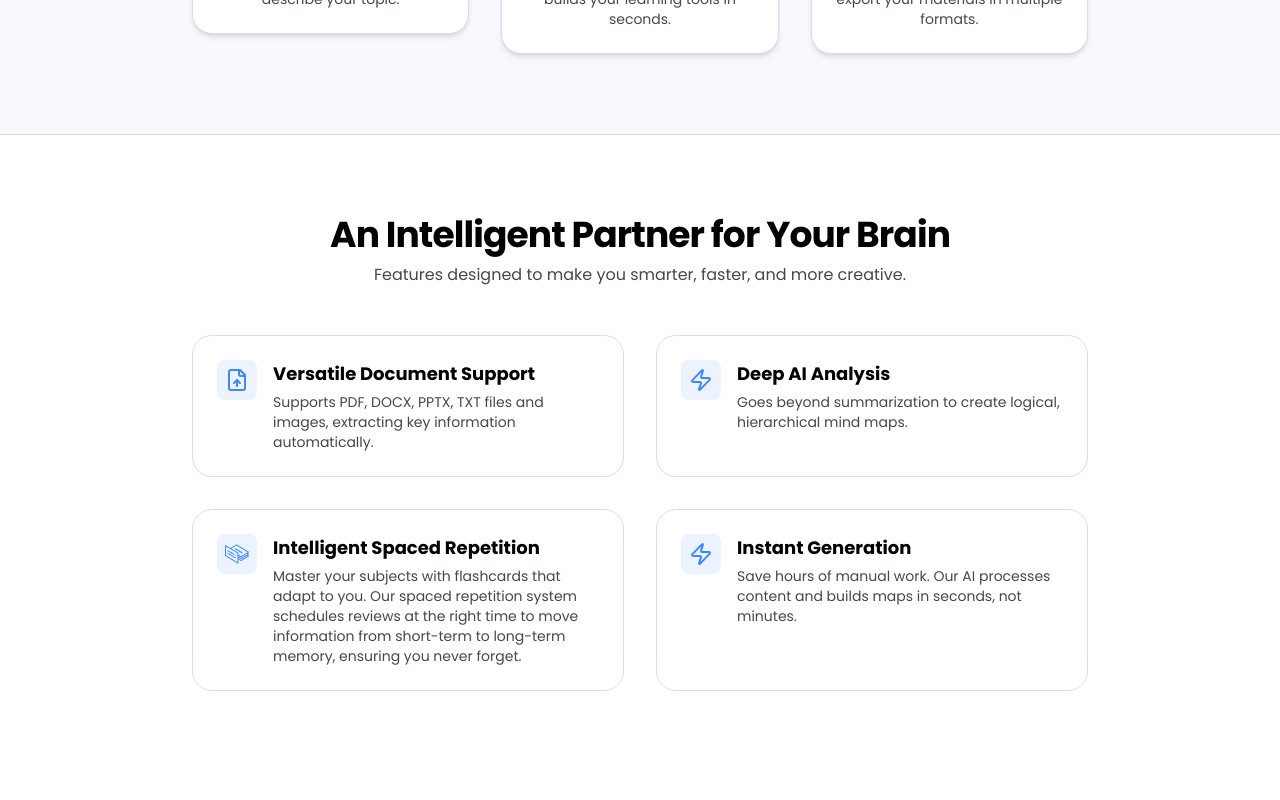
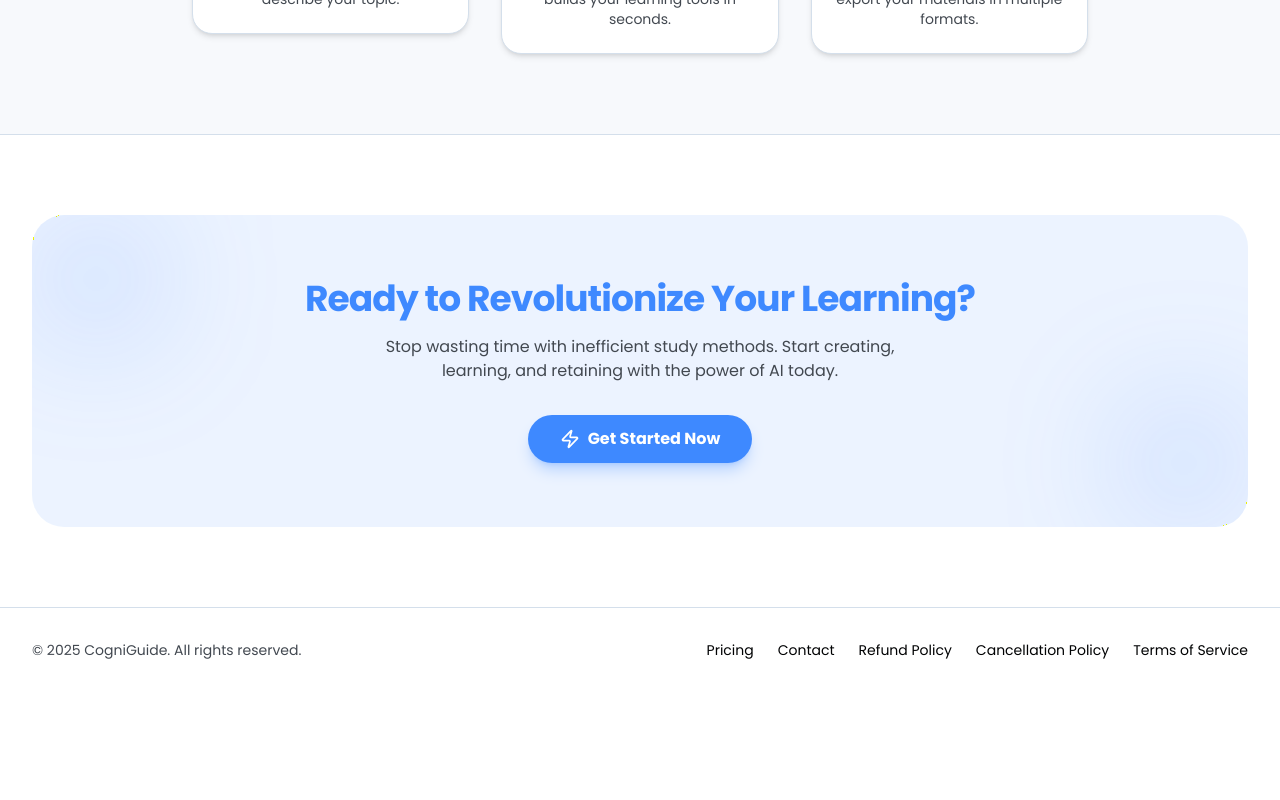
Before and after one commit to Led-adel-pilot/CogniGuide, a Next.js app: page / in a window 1280 px wide. Shown: the part 2700-3500 px from the top of the page. After the commit the page ends 3392 px from the top, so only its background shows below. Built offline with nearby package versions, Linux system fonts and the light colour scheme; no server answers.

Commit message:
Fixed flashcard no tags build errors

```diff
--- a/app/page.tsx
+++ b/app/page.tsx
@@ -2,8 +2,7 @@
 
 import { useState, useEffect } from 'react';
 import Image from 'next/image';
-import { Share2, UploadCloud, Zap, FileUp } from 'lucide-react';
-import FlashcardIcon from '@/components/FlashcardIcon';
+import { Share2, UploadCloud, Zap } from 'lucide-react';
 import Generator from '@/components/Generator';
 import Link from 'next/link';
 import CogniGuideLogo from '../CogniGuide_logo.png';
@@ -177,53 +176,7 @@ export default function Home() {
             </div>
           </section>
 
-          {/* Features Section */}
-          <section className="py-20">
-            <div className="container">
-              <div className="text-center mb-12">
-                <h2 className="text-3xl md:text-4xl font-bold font-heading tracking-tight">An Intelligent Partner for Your Brain</h2>
-                <p className="text-muted-foreground mt-2">Features designed to make you smarter, faster, and more creative.</p>
-              </div>
-              <div className="grid md:grid-cols-2 gap-8 max-w-4xl mx-auto">
-                 <div className="flex items-start space-x-4 p-6 bg-background rounded-[1.25rem] border hover:border-primary/50 hover:shadow-lg transition-all">
-                  <div className="flex-shrink-0 h-10 w-10 flex items-center justify-center rounded-lg bg-primary/10 text-primary">
-                    <FileUp className="h-6 w-6" />
-                  </div>
-                  <div>
-                    <h3 className="font-bold font-heading text-lg">Versatile Document Support</h3>
-                    <p className="text-muted-foreground text-sm mt-1">Supports PDF, DOCX, PPTX, TXT files and images, extracting key information automatically.</p>
-                  </div>
-                </div>
-                <div className="flex items-start space-x-4 p-6 bg-background rounded-[1.25rem] border hover:border-primary/50 hover:shadow-lg transition-all">
-                  <div className="flex-shrink-0 h-10 w-10 flex items-center justify-center rounded-lg bg-primary/10 text-primary">
-                    <Zap className="h-6 w-6" />
-                  </div>
-                  <div>
-                    <h3 className="font-bold font-heading text-lg">Deep AI Analysis</h3>
-                    <p className="text-muted-foreground text-sm mt-1">Goes beyond summarization to create logical, hierarchical mind maps.</p>
-                  </div>
-                </div>
-                <div className="flex items-start space-x-4 p-6 bg-background rounded-[1.25rem] border hover:border-primary/50 hover:shadow-lg transition-all">
-                  <div className="flex-shrink-0 h-10 w-10 flex items-center justify-center rounded-lg bg-primary/10 text-primary">
-                    <FlashcardIcon className="h-6 w-6" />
-                  </div>
-                  <div>
-                    <h3 className="font-bold font-heading text-lg">Intelligent Spaced Repetition</h3>
-                    <p className="text-muted-foreground text-sm mt-1">Master your subjects with flashcards that adapt to you. Our spaced repetition system schedules reviews at the right time to move information from short-term to long-term memory, ensuring you never forget.</p>
-                  </div>
-                </div>
-                <div className="flex items-start space-x-4 p-6 bg-background rounded-[1.25rem] border hover:border-primary/50 hover:shadow-lg transition-all">
-                  <div className="flex-shrink-0 h-10 w-10 flex items-center justify-center rounded-lg bg-primary/10 text-primary">
-                    <Zap className="h-6 w-6" />
-                  </div>
-                  <div>
-                    <h3 className="font-bold font-heading text-lg">Instant Generation</h3>
-                    <p className="text-muted-foreground text-sm mt-1">Save hours of manual work. Our AI processes content and builds maps in seconds, not minutes.</p>
-                  </div>
-                </div>
-              </div>
-            </div>
-          </section>
+
 
           {/* Final CTA Section */}
           <section className="py-20">
--- a/components/Generator.tsx
+++ b/components/Generator.tsx
@@ -169,7 +169,6 @@ export default function Generator({ redirectOnAuth = false, showTitle = true }:
                   const card: FlashcardType = {
                     question: String(obj.question || ''),
                     answer: String(obj.answer || ''),
-                    tags: Array.isArray(obj.tags) ? obj.tags.map((t: any) => String(t)) : undefined,
                   };
                   accumulated.push(card);
                   setFlashcardsCards((prev) => prev ? [...prev, card] : [card]);
--- a/components/MindMapModal.tsx
+++ b/components/MindMapModal.tsx
@@ -306,7 +306,7 @@ body { margin: 0; background: #ffffff; ${computedFontFamily ? `font-family: ${co
   const initializedRef = useRef(false);
 
   // Flashcards state
-  type Flashcard = { question: string; answer: string; tags?: string[] };
+  type Flashcard = { question: string; answer: string };
   const [viewMode, setViewMode] = useState<'map' | 'flashcards'>('map');
   const [flashcards, setFlashcards] = useState<Flashcard[] | null>(null);
   const [isGeneratingFlashcards, setIsGeneratingFlashcards] = useState(false);
@@ -443,7 +443,6 @@ body { margin: 0; background: #ffffff; ${computedFontFamily ? `font-family: ${co
             const card: Flashcard = {
               question: String(obj.question || ''),
               answer: String(obj.answer || ''),
-              tags: Array.isArray(obj.tags) ? obj.tags.map((t: any) => String(t)) : undefined,
             };
             accumulated.push(card);
             setFlashcards(prev => {
--- a/lib/supabaseClient.ts
+++ b/lib/supabaseClient.ts
@@ -27,6 +27,6 @@ export type FlashcardsRecord = {
   user_id: string;
   title: string | null;
   markdown: string; // source mindmap markdown snapshot
-  cards: Array<{ question: string; answer: string; tags?: string[] }>; // stored as jsonb
+  cards: Array<{ question: string; answer: string }>; // stored as jsonb
   created_at: string;
 };
```
Also changed, not shown: 1 other file (tests, documents, lock files or other folders).
